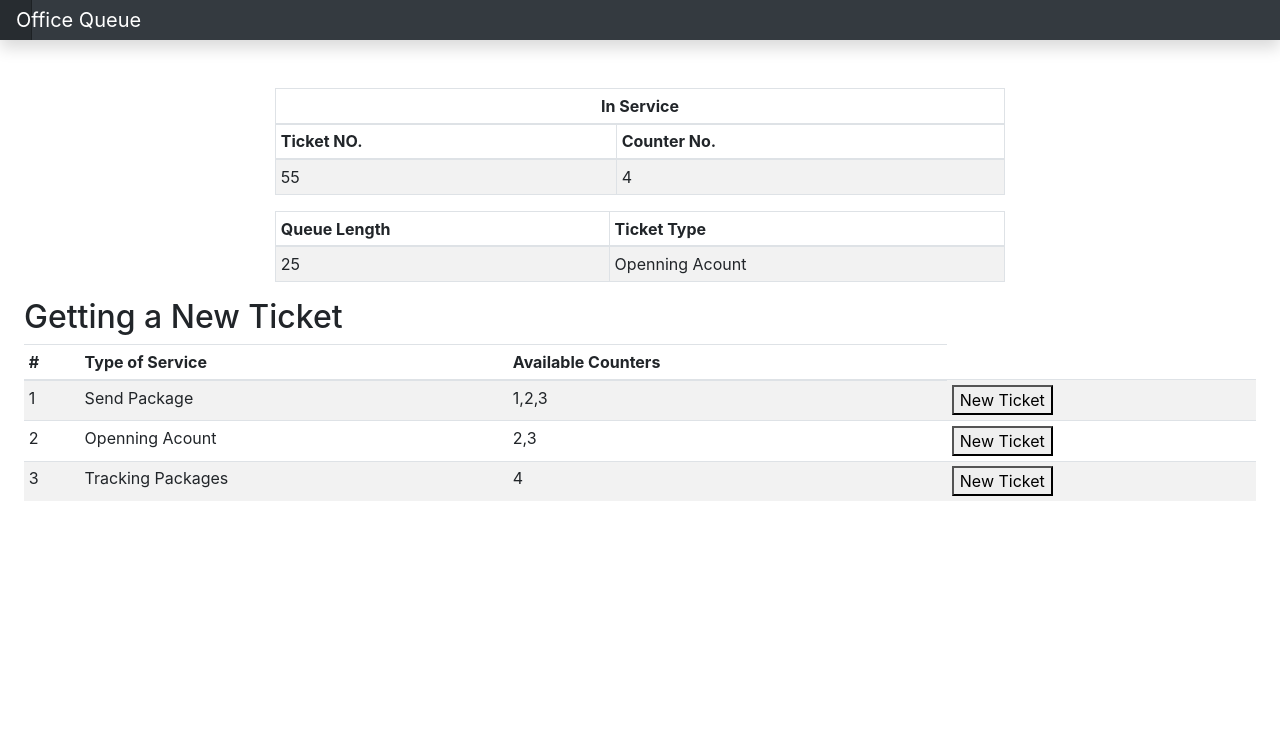
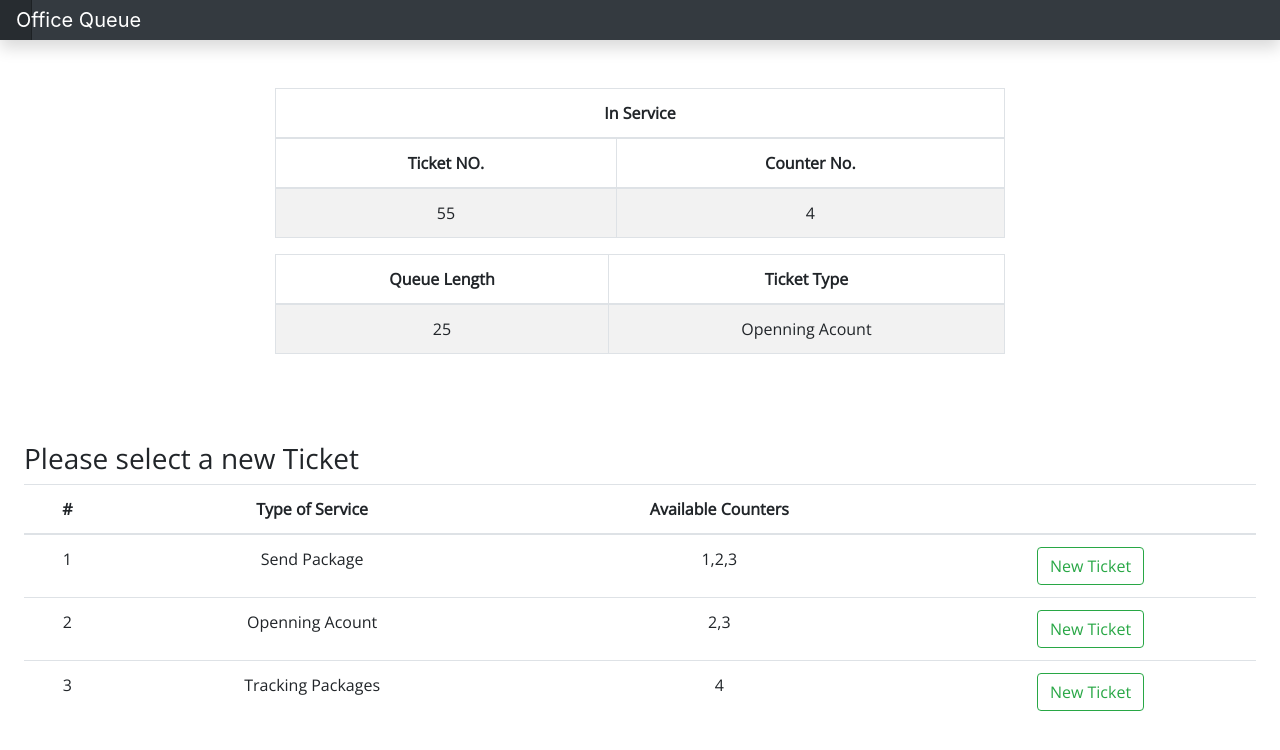
Before and after one commit to mosTavassoli/QueueManagement, a React (Create React App) app in the folder client/: page / in a window 1280 px wide. Shown: the top 750 px of the page. Built offline with nearby package versions, Linux system fonts and the light colour scheme.

Commit message:
dev: improving tables, adding fonts,some small changes in UI

```diff
--- a/client/public/css/custom.css
+++ b/client/public/css/custom.css
@@ -1,5 +1,10 @@
 body {
   font-size: 0.875rem;
+
+}
+
+.main, .display{
+  font-family: 'Open Sans', sans-serif;
 }
 
 .feather {
--- a/client/public/index.html
+++ b/client/public/index.html
@@ -9,6 +9,7 @@
       name="description"
       content="Web site created using create-react-app"
     />
+    <link href="https://fonts.googleapis.com/css2?family=Open+Sans:wght@400&display=swap" rel="stylesheet">
     <link rel="apple-touch-icon" href="%PUBLIC_URL%/logo192.png" />
     <!--
       manifest.json provides metadata used when your web app is installed on a
--- a/client/src/components/DisplayScreen.js
+++ b/client/src/components/DisplayScreen.js
@@ -8,7 +8,7 @@ class DiaplayList extends React.Component {
               <Row>
                 <Col md={2}></Col>
                 <Col md={8}>
-                    <Table striped bordered hover size="sm" className="mt-5">
+                    <Table striped bordered  className="text-center display  mt-5">
                       <thead>
                           <tr><th  colSpan="3" className="center">In Service</th></tr>
                         <tr>
@@ -28,7 +28,7 @@ class DiaplayList extends React.Component {
                       </tbody>
                     </Table>
 
-                    <Table striped bordered hover size="sm" className="mt-3">
+                    <Table striped bordered   className="text-center display  mt-3">
                       <thead>
                         <tr>
                           <th>Queue Length</th>
--- a/client/src/components/counterList.jsx
+++ b/client/src/components/counterList.jsx
@@ -5,18 +5,20 @@ class CounterList extends Component {
   render() {
     return (
       <Fragment>
-        <main role="main" className="col-md-12 ml-sm-auto col-lg-12 px-md-4">
-          <h2>Getting a New Ticket</h2>
+        <main role="main" className="main mt-5 p-lg-4 p-xl-4 p-md-4 p-sm-4 col-md-12 ml-sm-auto col-lg-12 px-md-4">
+
+          <h3 className="mb-2">Please select a new Ticket</h3>
           <div className="table-responsive">
-            <table className="table table-striped table-sm">
+            <table className="table table-hover text-center">
               <thead>
-                <tr>
+                <tr className="">
                   <th>#</th>
                   <th>Type of Service</th>
                   <th>Available Counters</th>
+                  <th></th>
                 </tr>
               </thead>
-              <tbody>
+              <tbody >
                 {this.props.counters.map((counter) => (
                   <CounterRow
                     key={counter.id}
@@ -34,7 +36,7 @@ class CounterList extends Component {
 }
 function CounterRow(props) {
   return (
-    <tr counterid={props.counter.id}>
+    <tr  counterid={props.counter.id}>
       <CounterData counter={props.counter} onClick={props.onClick} />
     </tr>
   );
@@ -47,6 +49,7 @@ function CounterData(props) {
       <td>{props.counter.counters}</td>
       <td>
         <button
+         className="btn btn-outline-success"
           value={props.counter.id}
           onClick={() => {
             props.onClick(props.counter.name);
```
